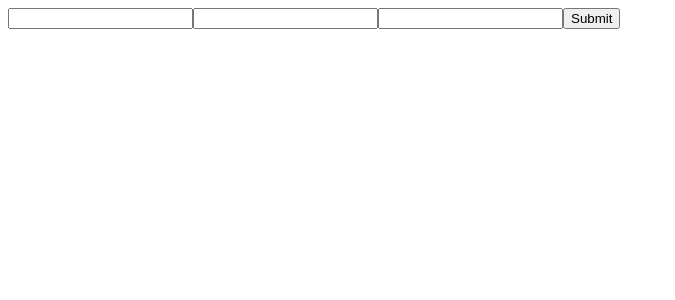
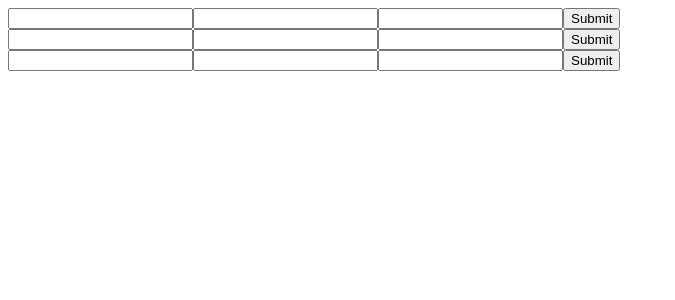
Before and after one commit to avanish1207/cv-application, a React (Vite) app: page / in a window 1280 px wide. Shown: the top 300 px of the page, without its empty margins (0-675 px from the left). Built offline with nearby package versions, Linux system fonts and the light colour scheme.

Commit message:
Imported all 3 components

```diff
--- a/src/App.jsx
+++ b/src/App.jsx
@@ -4,7 +4,13 @@ import Education from './components/Education'
 import Experience from './components/Experience'
 
 function App() {
-  return(<PersonalInfo />);
+  return(
+    <>
+    <PersonalInfo />
+    <Education />
+    <Experience />
+    </>
+  );
 }
 
 export default App
```
